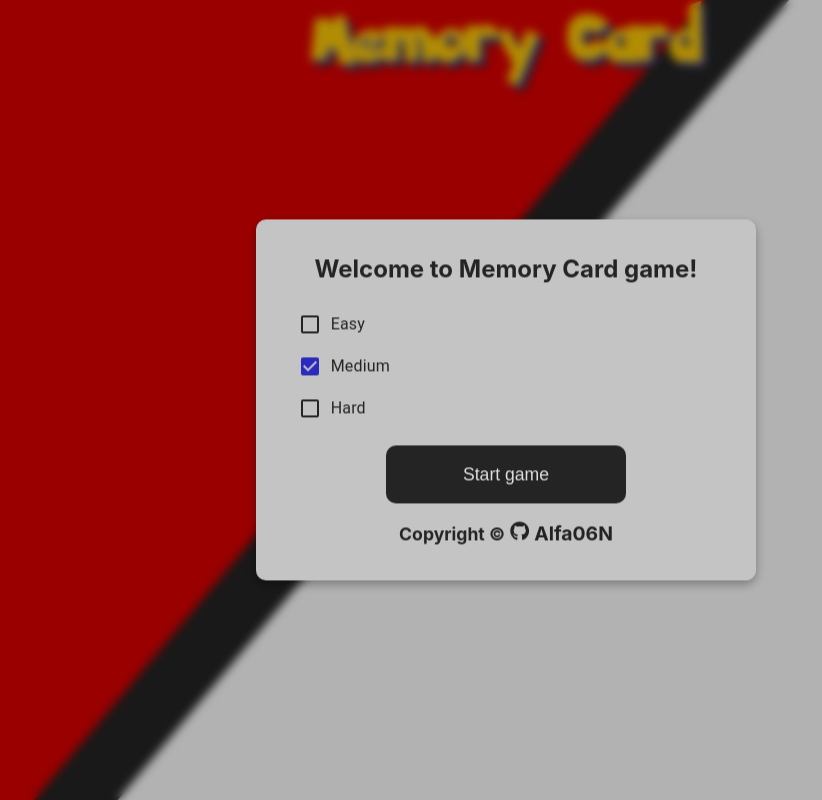
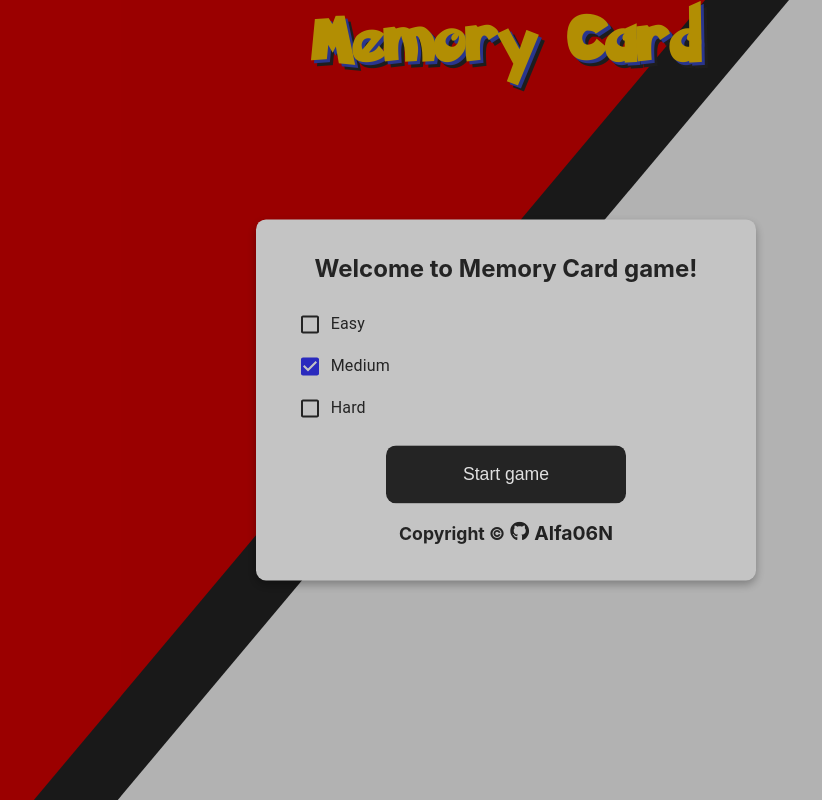
Before and after one commit to Alfa06N/Repositorio, a React (Vite) app in the folder Memory-Card/: page / in a window 1280 px wide. Shown: the whole page, without its empty margins (134-956 px from the left). Built offline with nearby package versions, Linux system fonts and the light colour scheme.

Commit message:
Remove backdrop-filter properties

```diff
--- a/Memory-Card/src/components/Card/Card.css
+++ b/Memory-Card/src/components/Card/Card.css
@@ -7,8 +7,6 @@
   padding: 1em;
 
   background: rgba(255, 255, 255, 0.511);
-  backdrop-filter: blur(8px);
-  -webkit-backdrop-filter: blur(10px);
   box-shadow: 0 4px 6px rgba(0, 0, 0, 0.1);
   transition: transform 0.2s, box-shadow 0.2s, border 0.2s;
   border: 2px solid rgba(90, 90, 90, 0.5);
--- a/Memory-Card/src/components/Dialog/Dialog.css
+++ b/Memory-Card/src/components/Dialog/Dialog.css
@@ -43,7 +43,6 @@
   width: 100%;
   height: 100%;
   background: rgba(0, 0, 0, 0.3);
-  backdrop-filter: blur(5px);
   transition: all 0.3s ease-in-out allow-discrete;
 }
 
```
